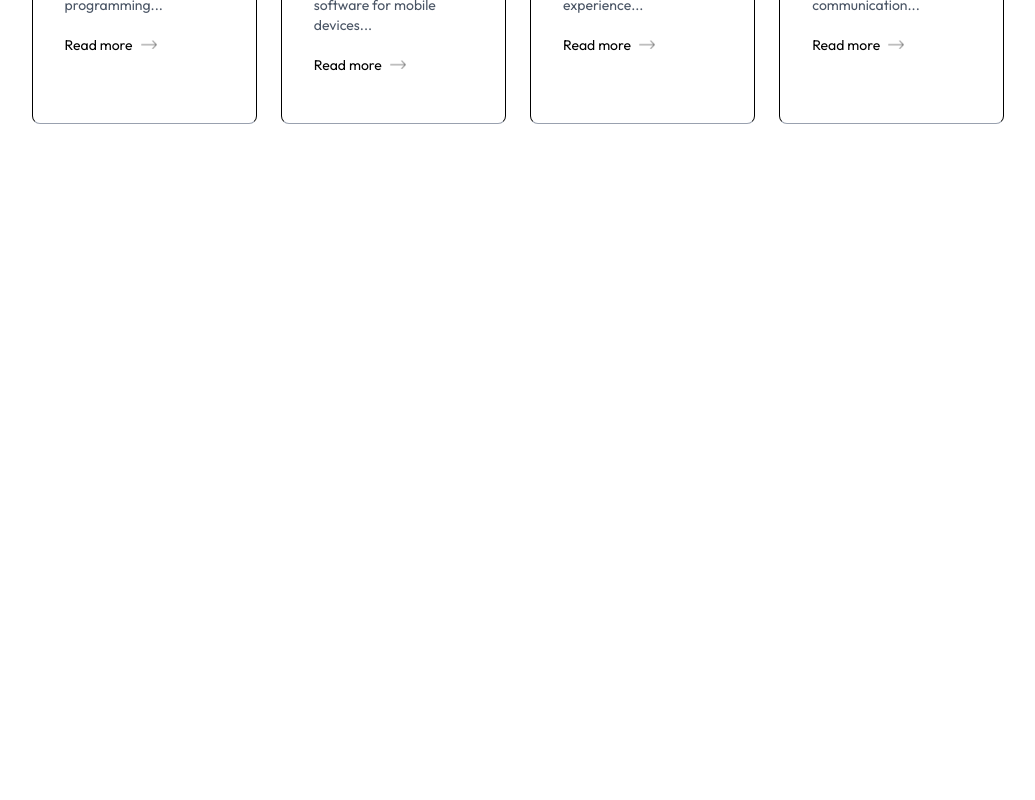
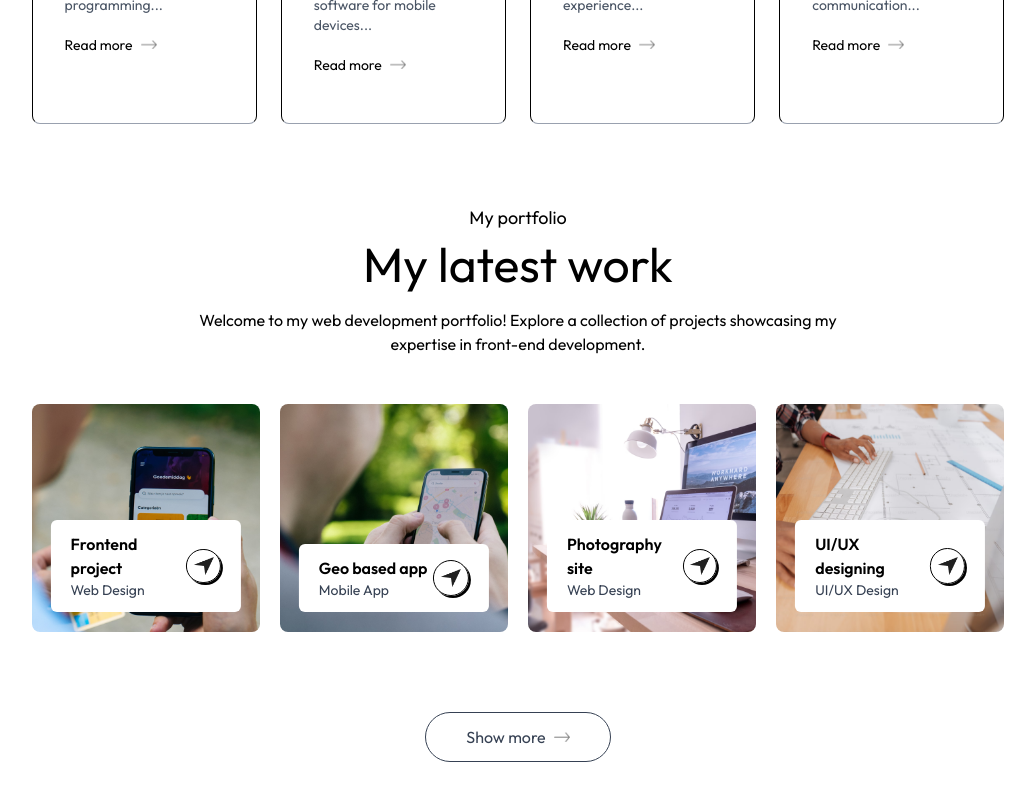
Before and after one commit to bunyodzaripov/Portfolio, a Next.js app: page / in a window 1280 px wide. Shown: the part 2027-2827 px from the top of the page, without its empty margins (122-1157 px from the left). Before the commit the page ends 2191 px from the top, so only its background shows below. Built offline with nearby package versions, Linux system fonts and the light colour scheme; a web font is replaced by a local one.

Commit message:
added work

```diff
--- /dev/null
+++ b/app/components/work.tsx
@@ -0,0 +1,51 @@
+import Image from "next/image";
+import { assets, workData } from "@/assets/assets";
+
+const Index = () => {
+   return (
+      <div id="work" className="w-full px-[12%] py-10 scroll-mt-20">
+         <h4 className="text-center mb-2 text-lg">My portfolio</h4>
+         <h2 className="text-5xl text-center">My latest work</h2>
+
+         <p className="text-center max-w-2xl mx-auto mt-5 mb-12">
+            Welcome to my web development portfolio! Explore a collection of
+            projects showcasing my expertise in front-end development.
+         </p>
+
+         <div className="grid grid-cols-[repeat(auto-fit,_minmax(200px,_1fr))] my-10 gap-5">
+            {workData.map((project, index) => (
+               <div
+                  key={index}
+                  className="aspect-square bg-no-repeat bg-cover bg-center rounded-lg relative cursor-pointer group"
+                  style={{ backgroundImage: `url(${project.bgImage})` }}
+               >
+                  <div className="bg-white w-10/12 rounded-md absolute bottom-5 left-1/2 -translate-x-1/2 py-3 px-5 flex items-center justify-between duration-500 group-hover:bottom-7">
+                     <div>
+                        <h2 className="font-semibold">{project.title}</h2>
+                        <p className="text-sm text-gray-700">
+                           {project.description}
+                        </p>
+                     </div>
+                     <div className="border rounded-full border-black w-9 aspect-square flex items-center justify-center shadow-[2px_2px_0_#000] group-hover:bg-lime-300 transition">
+                        <Image
+                           src={assets.send_icon}
+                           alt="send"
+                           className="w-5"
+                        />
+                     </div>
+                  </div>
+               </div>
+            ))}
+         </div>
+         <a
+            href="#work"
+            className="w-max flex items-center justify-center gap-2 text-gray-700 border-[0.5px] border-gray-700 rounded-full py-3 px-10 mx-auto my-20 hover:bg-[#fcf4ff] duration-500 "
+         >
+            Show more
+            <Image src={assets.right_arrow} alt="arrow" className="w-4" />
+         </a>
+      </div>
+   );
+};
+
+export default Index;
--- a/app/page.tsx
+++ b/app/page.tsx
@@ -3,6 +3,7 @@
 import Header from "../app/components/header";
 import About from "../app/components/about";
 import Service from "../app/components/service";
+import Work from "../app/components/work";
 
 export default function Home() {
    return (
@@ -11,6 +12,7 @@
          <Header />
          <About />
          <Service />
+         <Work />
       </>
    );
 }
```
